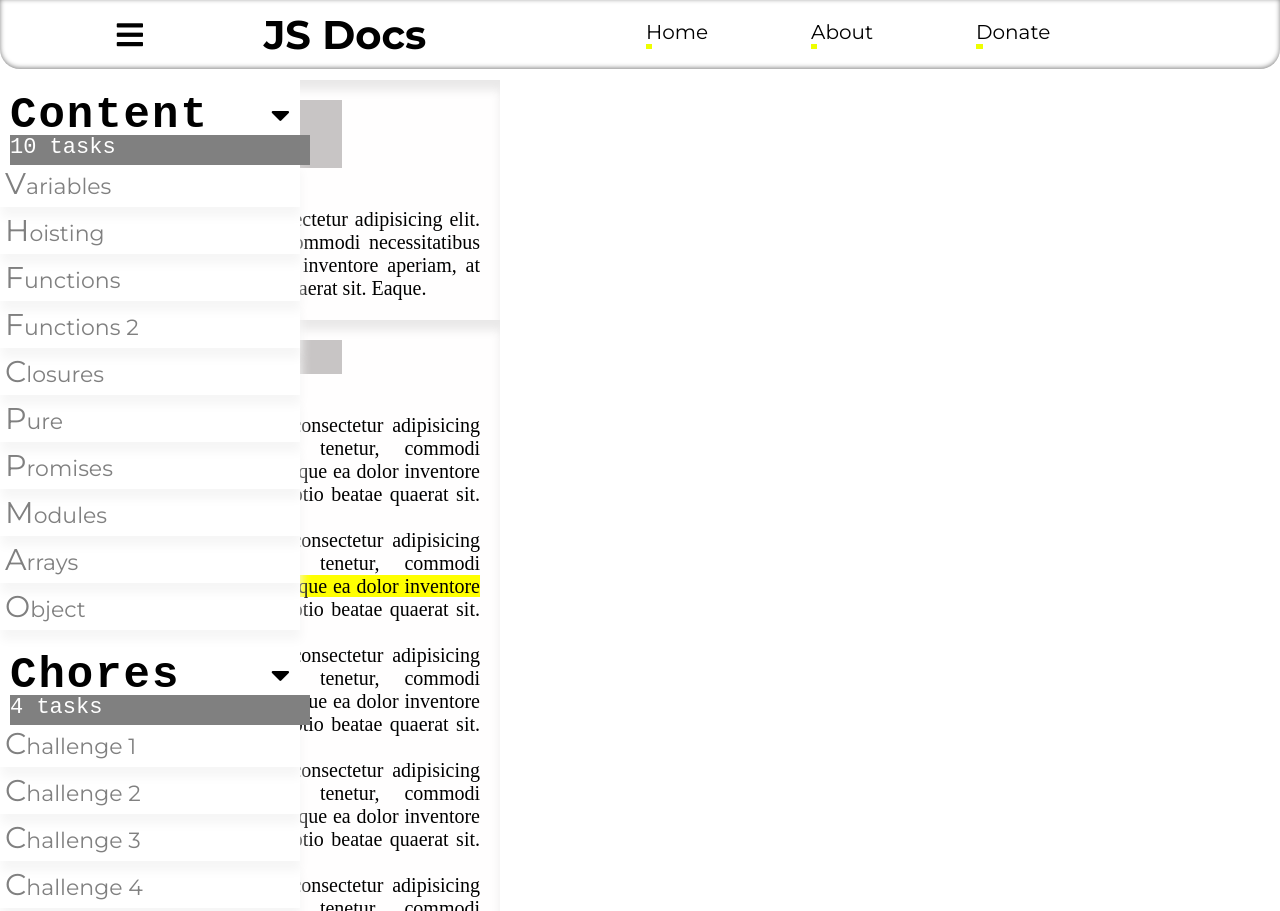
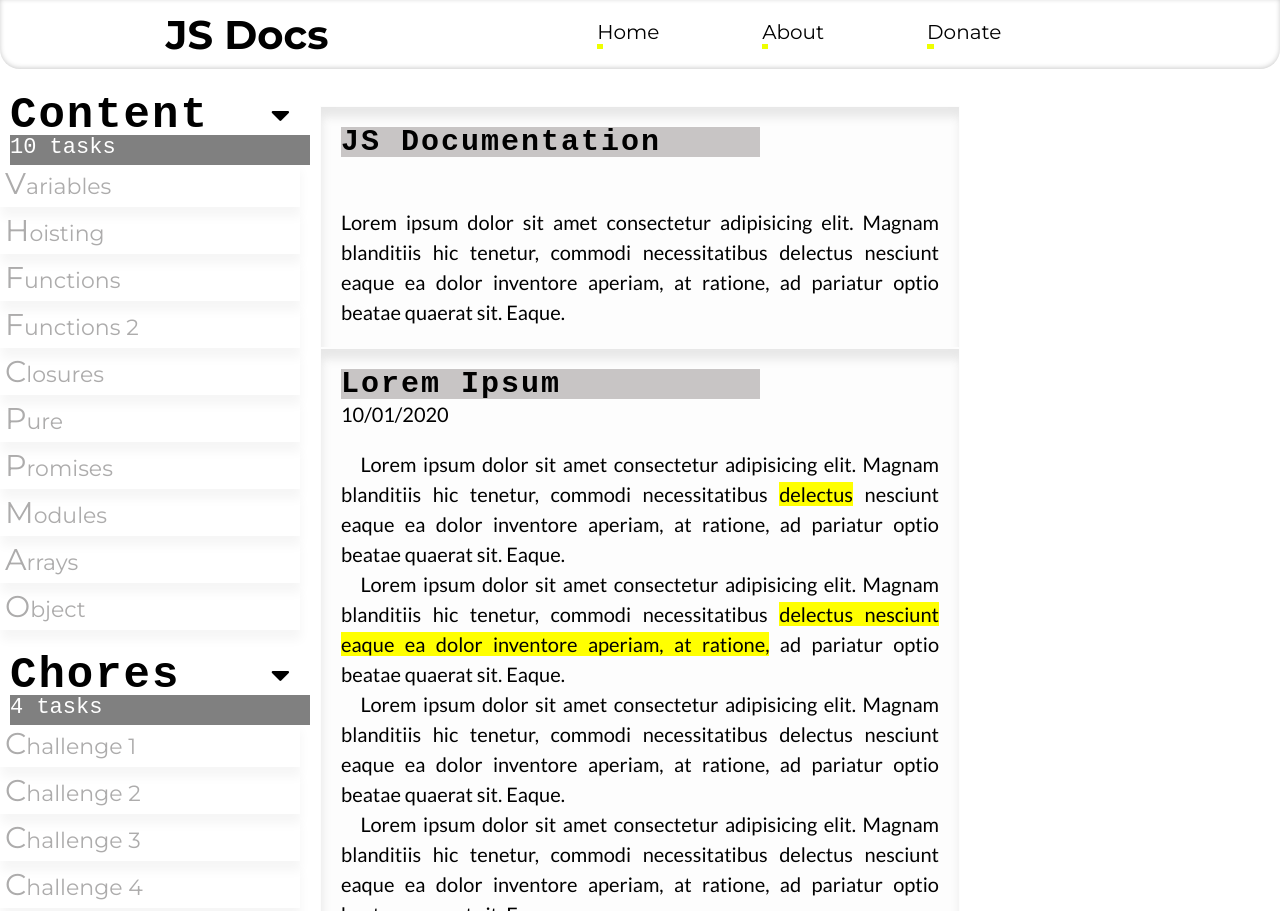
Before and after one commit to LeonardoSchmittK/documentation, a plain HTML site: page index.html in a window 1280 px wide. Shown: the top 911 px of the page. Drawn offline with Linux system fonts and the light colour scheme.

Commit message:
enhancing the project

```diff
--- a/index.html
+++ b/index.html
@@ -15,6 +15,7 @@
       integrity="sha384-OLYO0LymqQ+uHXELyx93kblK5YIS3B2ZfLGBmsJaUyor7CpMTBsahDHByqSuWW+q"
       crossorigin="anonymous"
     />
+    <link href="https://fonts.googleapis.com/css?family=Lato:100,100italic,300,300italic,regular,italic,700,700italic,900,900italic" rel="stylesheet" />
     <link rel="stylesheet" href="style.css" />
     <script defer type="text/javascript" src="./script.js"></script>
   </head>
@@ -94,7 +95,7 @@
       </div>
 
        <section class='content'>
-         <h1 class='title'>JavaScript Documentation</h1>
+         <h1 class='title'>JS Documentation</h1>
          <p>Lorem ipsum dolor sit amet consectetur adipisicing elit. Magnam blanditiis hic tenetur, commodi necessitatibus delectus nesciunt eaque ea dolor inventore aperiam, at ratione, ad pariatur optio beatae quaerat sit. Eaque.</p>
 
         </ul>
@@ -103,7 +104,7 @@
 
         <section class='content'>
          <h1 class='title'>Lorem Ipsum</h1>
-         <span>10/01/2020</span>
+        <span><p>10/01/2020</p></span>
          <p>&nbsp;&nbsp;&nbsp;Lorem ipsum dolor sit amet consectetur adipisicing elit. Magnam blanditiis hic tenetur, commodi necessitatibus <mark>delectus</mark> nesciunt eaque ea dolor inventore aperiam, at ratione, ad pariatur optio beatae quaerat sit. Eaque.</p>
          <p>&nbsp;&nbsp;&nbsp;Lorem ipsum dolor sit amet consectetur adipisicing elit. Magnam blanditiis hic tenetur, commodi necessitatibus <mark>delectus nesciunt eaque ea dolor inventore aperiam, at ratione,</mark>  ad pariatur optio beatae quaerat sit. Eaque.</p>
          <p>&nbsp;&nbsp;&nbsp;Lorem ipsum dolor sit amet consectetur adipisicing elit. Magnam blanditiis hic tenetur, commodi necessitatibus delectus nesciunt eaque ea dolor inventore aperiam, at ratione, ad pariatur optio beatae quaerat sit. Eaque.</p>
@@ -115,12 +116,14 @@
 
         <section class='content'>
          <h1 class='title' id='About'>About</h1>
+        <span><p>10/01/2020</p></span>
          <p>Lorem ipsum dolor sit amet consectetur adipisicing elit. Magnam blanditiis hic tenetur, commodi necessitatibus delectus nesciunt eaque ea dolor inventore aperiam, at ratione, ad pariatur optio beatae quaerat sit. Eaque.</p>
 
        </section>
 
         <section class='content'>
          <h1 class='title' id='Donate'>Donate</h1>
+        <span><p>10/01/2020</p></span>
          <p>Lorem ipsum dolor sit amet consectetur adipisicing elit. Magnam blanditiis hic tenetur, commodi necessitatibus delectus nesciunt eaque ea dolor inventore aperiam, at ratione, ad pariatur optio beatae quaerat sit. Eaque.</p>
          <a href="" class='dropdown-item'>Endow your money for our happiness</a>
        </section>
--- a/style.css
+++ b/style.css
@@ -54,7 +54,7 @@ header.mainHeader {
   align-items: center;
   font-family: var(--mainFont);
   font-size: 20px;
-  box-shadow: inset 0px -1px 5px var(--secondColor);
+  box-shadow: inset 0px -1px 5px rgb(204, 204, 204);
   border-bottom-left-radius: 20px;
   border-bottom-right-radius: 20px;
   background: white;
@@ -149,7 +149,7 @@ header.mainHeader nav ul a:hover::after{
 
 .menu a {
   padding: 5px;
-  color: var(--secondColor);
+  color: #adacac;
   text-decoration: none;
   font-family: var(--mainFont);
   box-shadow: 1px 10px 10px rgb(246, 246, 246);
@@ -158,7 +158,8 @@ header.mainHeader nav ul a:hover::after{
 
 .menu a:hover {
   letter-spacing: 4px;
-  transition: 0.1s linear;
+  color: var(--secondColor);
+  transition: .1s linear;
 }
 
 .menu a::first-letter {
@@ -206,29 +207,34 @@ i.openDropdown {
 section.content {
  position: relative;
   width: 500px;
-  padding: 10px;
+  padding: 15px;
   font-size: 20px;
-  top: 80px;
+  top: 106px;
   text-align: justify;
+  font-family: Lato;
+  line-height: 30px;
   padding: 20px;
-  background: rgb(255, 254, 254);
+  background: #dfdede15;
   z-index: 1;
-  box-shadow: inset 1px 10px 10px rgba(128, 128, 128, 0.178);
+  box-shadow: inset 1px 10px 10px #8080802d;
+  border: 1px solid transparent;
 }
 
-section.content hr {
-  margin-top: 10px;
+section.content:hover {
+  background: #ffffff;
+  border:1px solid #00000049;
+  transition: .1s linear;
 }
 
 section.content h1 {
-  margin-bottom: 40px;
+  margin-bottom: 50px;
   width: 70%;
-  background-color: rgb(200, 197, 197);
+  background-color: #c8c5c5;
 }
 
-section.content span {
-  position: absolute;
-  top: 60px;
+section.content span p {
+  margin-bottom:20px;
+  margin-top:-50px;
 }
 
 section.content pre {
@@ -237,7 +243,7 @@ section.content pre {
 }
 
 footer {
-  margin-top: 100px;
+  margin-top: 150px;
   text-align: center;
   font-size: 20px;
   text-decoration: underline;
@@ -264,7 +270,7 @@ footer i {
   header.mainHeader {
     width: 100vw;
     height: 70px;
-    margin: right;
+    margin: auto;
     position: relative;
     display: flex;
     flex-direction: row;
@@ -293,7 +299,7 @@ footer i {
   }
 }
 
-@media only screen and (min-width: 1400px) {
+@media only screen and (min-width: 800px) {
   .interface {
     width: 100%;
     margin: auto;
@@ -301,13 +307,13 @@ footer i {
 
   .menu {
     display: flex;
-    left: 0;
+    /* left: 0; */
   }
   .menuConfig {
     display: none;
   }
   section.content {
-    width: 700px;
+    width: 50%;
     position: relative;
     max-width: 1200px;
     margin: auto;
```
